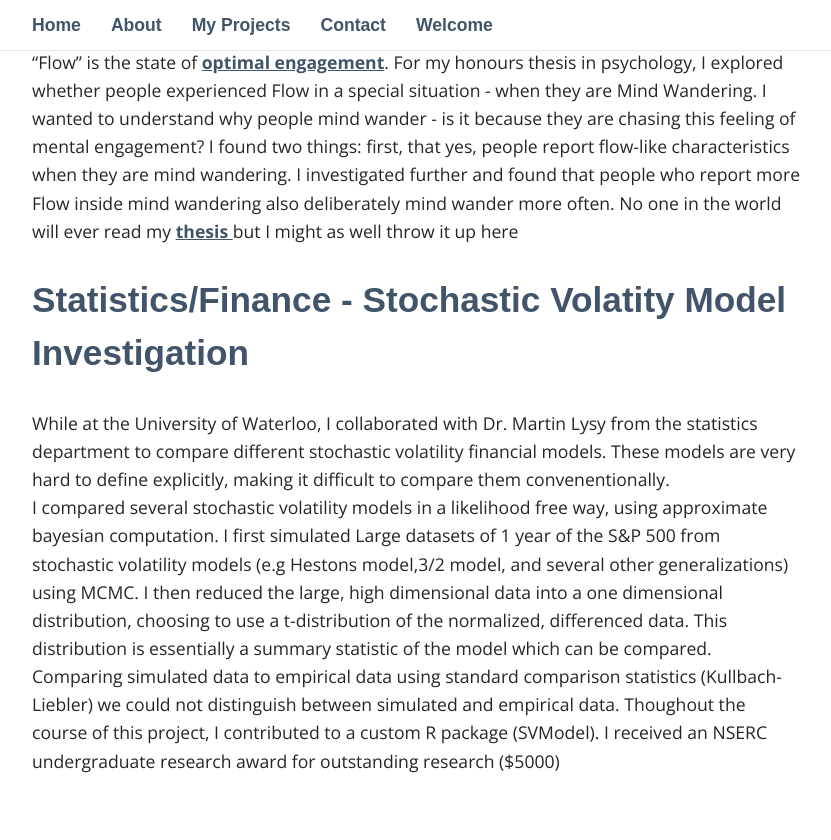
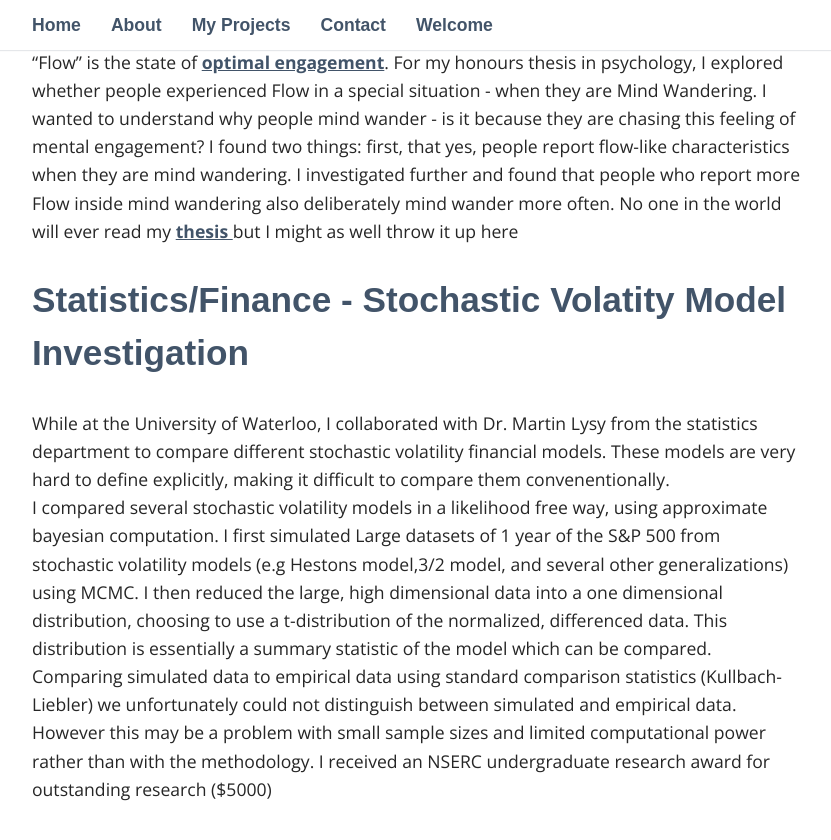
Before and after one commit to arnehuang/arnehuang.github-io, a Jekyll site: the page built from _pages/03_projects.md, in a window 1280 px wide and 900 px high, scrolled down 1121 px. Shown: the top 840 px of the window, without its empty margins (223-1054 px from the left). Built offline with Jekyll 4.4.1, drawn with Linux system fonts in a browser that asks for light colours; some web fonts are replaced.

Commit message:
Update 03_projects.md

```diff
--- a/_pages/03_projects.md
+++ b/_pages/03_projects.md
@@ -20,4 +20,4 @@ permalink: /MyProjects/
 
   <h2>Statistics/Finance - Stochastic Volatity Model Investigation</h2>
   While at the University of Waterloo, I collaborated with Dr. Martin Lysy from the statistics department to compare different stochastic volatility financial models. These models are very hard to define explicitly, making it difficult to compare them convenentionally.
-  I compared several stochastic volatility models in a likelihood free way, using approximate bayesian computation.  I first simulated Large datasets of 1 year of the S&P 500 from stochastic volatility models (e.g Hestons model,3/2 model, and several other generalizations) using MCMC. I then reduced the large, high dimensional data into a one dimensional distribution, choosing to use a t-distribution of the normalized, differenced data. This distribution is essentially a summary statistic of the model which can be compared. Comparing simulated data to empirical data using standard comparison statistics (Kullbach-Liebler) we could not distinguish between simulated and empirical data. Thoughout the course of this project, I contributed to a custom R package (SVModel). I received an NSERC undergraduate research award for outstanding research ($5000)
+  I compared several stochastic volatility models in a likelihood free way, using approximate bayesian computation.  I first simulated Large datasets of 1 year of the S&P 500 from stochastic volatility models (e.g Hestons model,3/2 model, and several other generalizations) using MCMC. I then reduced the large, high dimensional data into a one dimensional distribution, choosing to use a t-distribution of the normalized, differenced data. This distribution is essentially a summary statistic of the model which can be compared. Comparing simulated data to empirical data using standard comparison statistics (Kullbach-Liebler) we unfortunately could not distinguish between simulated and empirical data. However this may be a problem with small sample sizes and limited computational power rather than with the methodology. I received an NSERC undergraduate research award for outstanding research ($5000)
```
